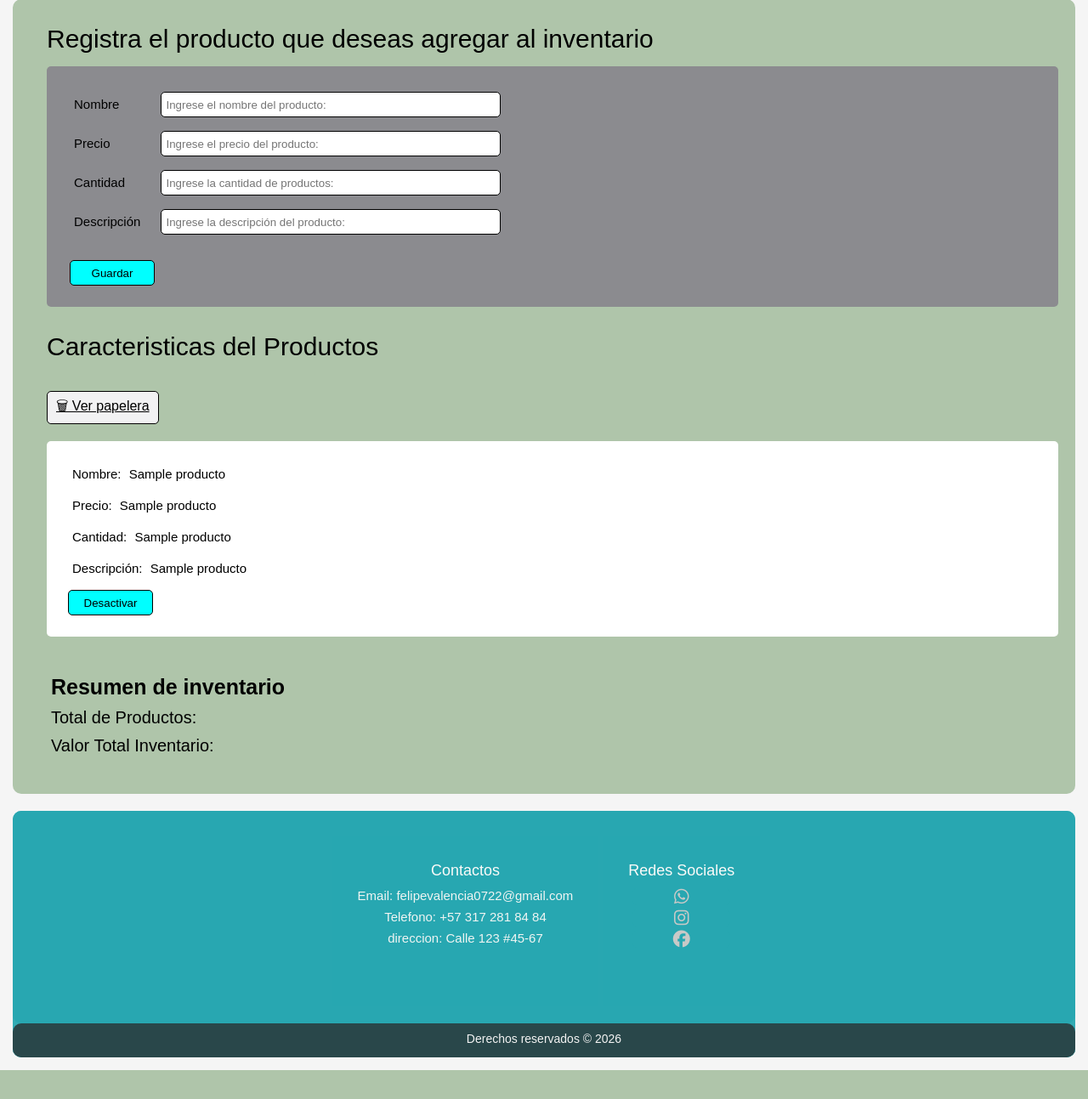
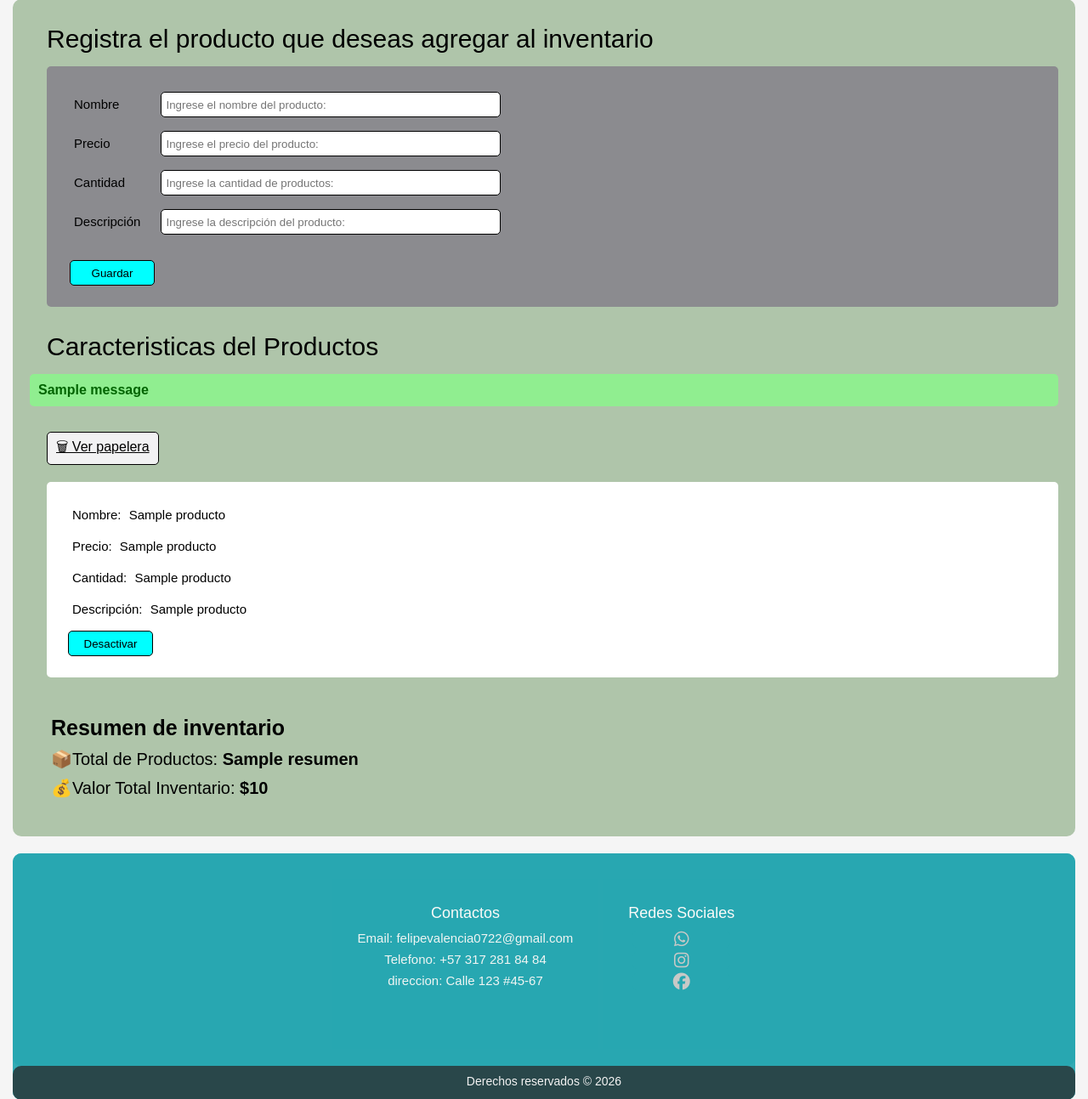
Before and after one commit to FelipeValencia-Dev90/Inventario-Mafe, a Flask app: template templates/index.html in a window 1280 px wide. Shown: the part 441-1734 px from the top of the page at 85% size. Before the commit the page ends 1700 px from the top, so only its background shows below. Run offline with Flask 3, Linux system fonts and the light colour scheme; the template is opened without the code that fills it: most values are stand-ins (such as "Sample title", 1, 10 or a date in 2020); one stand-in notice (Sample message) is shown; some libraries are stand-ins or nearby versions.

Commit message:
Agrega papelera, desactivacion, resumen dinamico y mensajes flash

```diff
--- a/app.py
+++ b/app.py
@@ -1,7 +1,8 @@
-from flask import Flask, render_template, request, redirect
+from flask import Flask, render_template, request, redirect, flash
 import pyodbc
 
 app = Flask(__name__)
+app.secret_key = "InventarioAVA"
 
 # PAGINA PRINCIPAL
 @app.route("/")
@@ -18,12 +19,27 @@ def inicio():
     cursor = conexion.cursor()
 
     cursor.execute("SELECT * FROM Productos WHERE activo = 1")
+    productos = cursor.fetchall()
 
-    productos = cursor.fetchall()
+
+    #RESUMEN INVENTARIO
+
+    cursor.execute("""
+                SELECT
+                   SUM(cantidad) AS total_unidades,
+                   SUM(precio * cantidad) AS valor_total
+                FROM Productos
+                WHERE activo = 1
+                """)
+
+    resumen = cursor.fetchone()
 
     conexion.close()
 
-    return render_template("index.html", productos=productos)
+    return render_template("index.html",
+                           productos=productos,
+                           resumen=resumen
+                           )
 
 
 # GUARDAR PRODUCTO
@@ -71,7 +87,7 @@ def desactivar_producto(id):
                         """, (id,))
 
     conexion.commit()
-    print("Producto desactivado correctamente.")
+    flash("Producto desactivado correctamente.")
     conexion.close()
 
     return redirect("/")
@@ -124,4 +140,29 @@ def reactivar_producto(id):
 
     return redirect("/papelera")
 
+
+@app.route("/eliminar-producto/<int:id>", methods=['POST'])
+def eliminar_producto(id):
+
+    conexion = pyodbc.connect(
+        'DRIVER={ODBC Driver 17 for SQL Server};'
+        'SERVER=DESKTOP-Q681RM2\\SQLEXPRESS;'
+        'DATABASE=InventarioAVA;'
+        'Trusted_Connection=yes;'
+    )
+
+    cursor = conexion.cursor()
+
+    cursor.execute("""
+                        DELETE FROM Productos
+                        WHERE id = ?
+                    """, (id,))
+
+    conexion.commit()
+    flash("✔Producto eliminado correctamente.")
+
+    conexion.close()
+
+    return redirect("/papelera")
+
 app.run(debug=True)
--- a/static/style.css
+++ b/static/style.css
@@ -148,6 +148,15 @@ h2{
     font-weight: normal;
     margin-top: 30px;
     margin-left: 20px;
+}
+
+.mensaje-exito{
+    background-color: lightgreen;
+    color: darkgreen;
+    padding: 10px;
+    margin: 10px 0;
+    border-radius: 5px;
+    font-weight: bold;
 }
 
 .header-inventario {
--- a/templates/index.html
+++ b/templates/index.html
@@ -51,6 +51,18 @@
         <section id="inventario">
             <h2>Caracteristicas del Productos</h2>
 
+            {% with mensajes = get_flashed_messages() %}
+                {% if mensajes %}
+
+                        {% for mensaje in mensajes %}
+                            <p class="mensaje-exito">
+                                {{ mensaje }}
+                            </p>
+                        {% endfor %}
+
+                {% endif %}
+            {% endwith %}
+
             <div class="header-inventario">
                 <a href="/papelera" class="btn-papelera">🗑 Ver papelera</a>
             </div>
@@ -78,9 +90,17 @@
 
         <section id="resumen_de_inventario">
             <h3>Resumen de inventario</h3>
-            <p>Total de Productos: <span id="total_productos"></span></p>
-            <p>Valor Total Inventario: <span id="valor_total_inventario"></span></p>
+
+            <p>📦Total de Productos:
+                <strong>{{resumen[0]}}</strong> <span id="total_productos"></span>
+            </p>
+
+            <p>💰Valor Total Inventario:
+                <strong>${{ "{:,.0f}".format(resumen[1]) }}</strong>
+                <span id="valor_total_inventario"></span>
+            </p>
         </section>
+
     </main>
 
     <footer>
```
Also changed, not shown: templates/papelera.html (+7 -0 lines).
